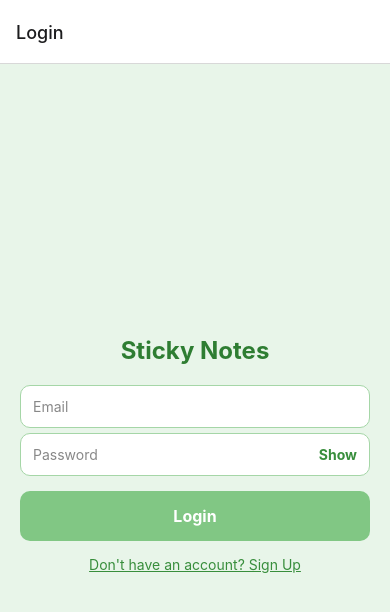
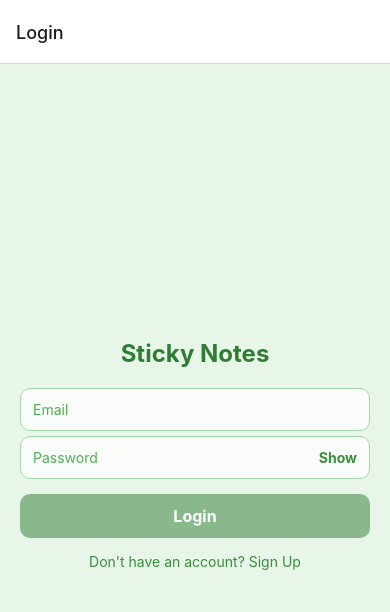
Before and after one commit to baburam04/project-frontend2, a React Native app: screen /Login in a window 390 px wide. Shown: the top 612 px of the page. Built offline with nearby package versions, Linux system fonts and the light colour scheme.

Commit message:
Reverted Changes

```diff
--- a/screens/ChecklistsScreen.js
+++ b/screens/ChecklistsScreen.js
@@ -1,4 +1,4 @@
-import React, { useState, useEffect, useCallback } from 'react';
+import React, { useState, useEffect } from 'react';
 import {
   View,
   Text,
@@ -7,12 +7,11 @@ import {
   FlatList,
   TextInput,
   Keyboard,
-  Alert,
-  ActivityIndicator
+  Alert
 } from 'react-native';
 import AsyncStorage from '@react-native-async-storage/async-storage';
 import Icon from 'react-native-vector-icons/MaterialIcons';
-import { useNavigation, useFocusEffect } from '@react-navigation/native';
+import { useNavigation } from '@react-navigation/native';
 import api from '../services/api';
 
 const ChecklistsScreen = () => {
@@ -21,43 +20,13 @@ const ChecklistsScreen = () => {
   const [newChecklistName, setNewChecklistName] = useState('');
   const [showInput, setShowInput] = useState(false);
   const [isOnline, setIsOnline] = useState(true);
-  const [isLoading, setIsLoading] = useState(true);
-  const [refreshing, setRefreshing] = useState(false);
   const navigation = useNavigation();
 
-  // Load token and checklists when screen focuses
-  useFocusEffect(
-    useCallback(() => {
-      const loadData = async () => {
-        setIsLoading(true);
-        try {
-          const token = await AsyncStorage.getItem('token');
-          if (!token) {
-            handleLogout();
-            return;
-          }
-          await loadChecklists();
-        } catch (error) {
-          console.error('Initial load error:', error);
-          Alert.alert('Error', 'Failed to load data');
-        } finally {
-          setIsLoading(false);
-        }
+  // Logout function with confirmation dialog
+  const handleLogout = () => {
+    console.log('Simple logout called');
+    navigation.navigate('Login'); // Basic navigation first
   };
-      loadData();
-    }, [])
-  );
-
-  const handleLogout = async () => {
-    try {
-      await AsyncStorage.multiRemove(['token', 'checklists']);
-      navigation.navigate('Login');
-    } catch (error) {
-      console.error('Logout error:', error);
-      Alert.alert('Error', 'Failed to logout');
-    }
-  };
-
   // Set header options with logout button
   useEffect(() => {
     navigation.setOptions({
@@ -73,28 +42,26 @@ const ChecklistsScreen = () => {
     });
   }, [navigation]);
 
+  const navigateToDashboard = (checklist) => {
+    navigation.navigate('Dashboard', {
+      checklistId: checklist.id,
+      checklistTitle: checklist.title
+    });
+  };
+  // Load checklists from storage
+  useEffect(() => {
     const loadChecklists = async () => {
       try {
+        // Try to load from API first
         const response = await api.get('/api/checklists');
-      const formattedChecklists = response.data.checklists.map(item => ({
-        id: item._id,
-        title: item.title,
-        createdAt: item.createdAt,
-        taskCount: item.taskCount || 0
-      }));
-      setChecklists(formattedChecklists);
-      await AsyncStorage.setItem('checklists', JSON.stringify(formattedChecklists));
+        setChecklists(response.data.checklists);
+        // Save the fresh data to local storage
+        await AsyncStorage.setItem('checklists', JSON.stringify(response.data.checklists));
         setIsOnline(true);
       } catch (error) {
-      console.log('API failed:', error.response?.data || error.message);
+        console.log('API failed, falling back to local storage');
         setIsOnline(false);
-
-      if (error.response?.status === 401) {
-        Alert.alert('Session Expired', 'Please login again');
-        handleLogout();
-        return;
-      }
-
+        // Fallback to local storage
         try {
           const localChecklists = await AsyncStorage.getItem('checklists');
           if (localChecklists) {
@@ -104,22 +71,10 @@ const ChecklistsScreen = () => {
           console.error('Failed to load local checklists:', localError);
           Alert.alert('Error', 'Failed to load checklists');
         }
-    } finally {
-      setRefreshing(false);
       }
     };
-
-  const handleRefresh = () => {
-    setRefreshing(true);
     loadChecklists();
-  };
-
-  const navigateToDashboard = (checklist) => {
-    navigation.navigate('Dashboard', {
-      checklistId: checklist.id,
-      checklistTitle: checklist.title
-    });
-  };
+  }, []);
 
   // Filter checklists based on search query
   const filteredChecklists = checklists.filter(checklist =>
@@ -130,81 +85,53 @@ const ChecklistsScreen = () => {
   const createChecklist = async () => {
     if (!newChecklistName.trim()) return;
 
-    Keyboard.dismiss();
-
-    const tempId = Date.now().toString();
     const newChecklist = {
-      id: tempId,
+      id: Date.now().toString(),
       title: newChecklistName.trim(),
-      createdAt: new Date().toISOString(),
-      taskCount: 0
+      createdAt: new Date().toISOString()
     };
 
     // Optimistic update
-    setChecklists(prev => [newChecklist, ...prev]);
+    const updatedChecklists = [newChecklist, ...checklists];
+    setChecklists(updatedChecklists);
 
     try {
       if (isOnline) {
+        // Try API first
         const response = await api.post('/api/checklists', {
           title: newChecklistName.trim()
         });
-        // Replace with server data
-        setChecklists(prev => [
-          {
-            id: response.data.checklist._id,
-            title: response.data.checklist.title,
-            createdAt: response.data.checklist.createdAt,
-            taskCount: 0
-          },
-          ...prev.filter(item => item.id !== tempId)
-        ]);
+        // Update with the server-generated ID if needed
+        setChecklists([response.data.checklist, ...checklists]);
       }
-      // Save to local storage
-      await AsyncStorage.setItem('checklists', JSON.stringify([newChecklist, ...checklists]));
+      // Save to local storage regardless of online status
+      await AsyncStorage.setItem('checklists', JSON.stringify(updatedChecklists));
     } catch (error) {
-      console.log('Failed to sync with server:', error);
+      console.log('Failed to sync with server, keeping local changes');
       setIsOnline(false);
-      Alert.alert('Error', 'Failed to create checklist');
-      // Revert optimistic update if API fails
-      setChecklists(prev => prev.filter(item => item.id !== tempId));
     }
 
     setNewChecklistName('');
     setShowInput(false);
+    Keyboard.dismiss();
   };
 
   // Delete checklist
   const deleteChecklist = async (checklistId) => {
-    Alert.alert(
-      'Delete Checklist',
-      'Are you sure you want to delete this checklist?',
-      [
-        { text: 'Cancel', style: 'cancel' },
-        {
-          text: 'Delete',
-          style: 'destructive',
-          onPress: async () => {
     // Optimistic update
-            setChecklists(prev => prev.filter(item => item.id !== checklistId));
+    const updatedChecklists = checklists.filter(item => item.id !== checklistId);
+    setChecklists(updatedChecklists);
 
     try {
       if (isOnline) {
         await api.delete(`/api/checklists/${checklistId}`);
       }
       // Update local storage
-              const updated = checklists.filter(item => item.id !== checklistId);
-              await AsyncStorage.setItem('checklists', JSON.stringify(updated));
+      await AsyncStorage.setItem('checklists', JSON.stringify(updatedChecklists));
     } catch (error) {
-              console.log('Failed to sync delete:', error);
+      console.log('Failed to sync delete with server, keeping local changes');
       setIsOnline(false);
-              // Revert if error
-              setChecklists(checklists);
-              Alert.alert('Error', 'Failed to delete checklist');
     }
-          }
-        }
-      ]
-    );
   };
 
   // Render each checklist item
@@ -215,14 +142,9 @@ const ChecklistsScreen = () => {
     >
       <View style={styles.checklistContent}>
         <Text style={styles.checklistTitle}>{item.title}</Text>
-        <View style={styles.checklistMeta}>
         <Text style={styles.checklistDate}>
-            {new Date(item.createdAt).toLocaleDateString()}
+          Created: {new Date(item.createdAt).toLocaleDateString()}
         </Text>
-          <Text style={styles.taskCount}>
-            {item.taskCount} {item.taskCount === 1 ? 'task' : 'tasks'}
-          </Text>
-        </View>
       </View>
       <TouchableOpacity
         style={styles.deleteButton}
@@ -232,14 +154,6 @@ const ChecklistsScreen = () => {
       </TouchableOpacity>
     </TouchableOpacity>
   );
-
-  if (isLoading) {
-    return (
-      <View style={styles.loadingContainer}>
-        <ActivityIndicator size="large" color="#007AFF" />
-      </View>
-    );
-  }
 
   return (
     <View style={styles.container}>
@@ -300,8 +214,6 @@ const ChecklistsScreen = () => {
             {searchQuery ? 'No matching checklists found' : 'No checklists yet'}
           </Text>
         }
-        refreshing={refreshing}
-        onRefresh={handleRefresh}
       />
 
       {/* Add Checklist Button */}
@@ -323,12 +235,7 @@ const styles = StyleSheet.create({
     backgroundColor: "#E8F5E9",
     padding: 16,
   },
-  loadingContainer: {
-    flex: 1,
-    justifyContent: 'center',
-    alignItems: 'center',
-    backgroundColor: "#E8F5E9",
-  },
+  // Add logout button style
   logoutButton: {
     marginRight: 15,
   },
@@ -418,17 +325,9 @@ const styles = StyleSheet.create({
     color: '#000',
     marginBottom: 4,
   },
-  checklistMeta: {
-    flexDirection: 'row',
-    justifyContent: 'space-between',
-  },
   checklistDate: {
     fontSize: 13,
     color: '#888',
-  },
-  taskCount: {
-    fontSize: 13,
-    color: '#007AFF',
   },
   deleteButton: {
     padding: 8,
--- a/screens/LoginScreen.js
+++ b/screens/LoginScreen.js
@@ -1,19 +1,9 @@
 import React, { useState, useEffect } from "react";
-import {
-  View,
-  Text,
-  TextInput,
-  TouchableOpacity,
-  Alert,
-  StyleSheet,
-  Keyboard,
-  ActivityIndicator
-} from "react-native";
+import { View, Text, TextInput, TouchableOpacity, Alert, StyleSheet } from "react-native";
 import AsyncStorage from "@react-native-async-storage/async-storage";
-import { useNavigation } from "@react-navigation/native";
-import { setAuthToken } from "../services/api"; // Import from your api.js
+import api from "../services/api";
 
-export default function LoginScreen() {
+export default function LoginScreen({ navigation }) {
   const [email, setEmail] = useState("");
   const [password, setPassword] = useState("");
   const [showPassword, setShowPassword] = useState(false);
@@ -23,18 +13,19 @@ export default function LoginScreen() {
     password: false
   });
   const [isSubmitting, setIsSubmitting] = useState(false);
-  const navigation = useNavigation();
 
   // Validation rules
   const validate = () => {
     const newErrors = {};
 
-    if (!email.trim()) {
+    // Email validation
+    if (!email) {
       newErrors.email = "Email is required";
     } else if (!/^[^\s@]+@[^\s@]+\.[^\s@]+$/.test(email)) {
-      newErrors.email = "Please enter a valid email";
+      newErrors.email = "Please enter a valid email address";
     }
 
+    // Password validation
     if (!password) {
       newErrors.password = "Password is required";
     } else if (password.length < 6) {
@@ -45,6 +36,7 @@ export default function LoginScreen() {
     return Object.keys(newErrors).length === 0;
   };
 
+  // Validate on input change
   useEffect(() => {
     if (Object.keys(touched).length > 0) {
       validate();
@@ -57,48 +49,29 @@ export default function LoginScreen() {
   };
 
   const handleLogin = async () => {
-    Keyboard.dismiss();
     setIsSubmitting(true);
-
-    if (!validate()) {
+    const isValid = validate();
+    if (!isValid) {
       setIsSubmitting(false);
       return;
     }
 
     try {
-      const response = await api.post("/api/auth/login", {
-        email: email.trim().toLowerCase(),
-        password
-      });
-
-      // Use the setAuthToken function from api.js
-      await setAuthToken(response.data.token);
-
-      // Clear form and navigate
-      setEmail("");
-      setPassword("");
+      const response = await api.post("/api/auth/login", { email, password });
+      await AsyncStorage.setItem("token", response.data.token);
       navigation.navigate("Checklists");
     } catch (error) {
-      let errorMessage = "Login failed. Please try again.";
-
-      if (error.response) {
-        if (error.response.status === 401) {
-          errorMessage = "Invalid email or password";
-        } else if (error.response.data?.message) {
-          errorMessage = error.response.data.message;
-        }
-      } else if (error.request) {
-        errorMessage = "Network error - please check your connection";
-      }
-
-      Alert.alert("Login Error", errorMessage);
+      Alert.alert(
+        "Login Failed",
+        error.response?.data?.message || "Invalid email or password"
+      );
     } finally {
       setIsSubmitting(false);
     }
   };
 
   return (
-    <View style={styles.container} accessibilityLabel="Login screen">
+    <View style={styles.container}>
       <Text style={styles.title}>Sticky Notes</Text>
 
       {/* Email Input */}
@@ -110,24 +83,14 @@ export default function LoginScreen() {
           onBlur={() => handleBlur("email")}
           style={[
             styles.input,
-            touched.email && errors.email && styles.inputError
+            touched.email && errors.email ? styles.inputError : null
           ]}
-          placeholderTextColor="#888"
+          placeholderTextColor="#4CAF50"
           keyboardType="email-address"
           autoCapitalize="none"
-          autoCorrect={false}
-          autoComplete="email"
-          textContentType="emailAddress"
-          accessibilityLabel="Email input"
-          accessibilityHint="Enter your email address"
-          importantForAutofill="yes"
-          id="loginEmailInput"
-          name="loginEmail"
         />
         {touched.email && errors.email && (
-          <Text style={styles.errorText} accessibilityLiveRegion="polite">
-            {errors.email}
-          </Text>
+          <Text style={styles.errorText}>{errors.email}</Text>
         )}
       </View>
 
@@ -135,7 +98,7 @@ export default function LoginScreen() {
       <View>
         <View style={[
           styles.passwordContainer,
-          touched.password && errors.password && styles.inputError
+          touched.password && errors.password ? styles.inputError : null
         ]}>
           <TextInput
             placeholder="Password"
@@ -144,21 +107,12 @@ export default function LoginScreen() {
             onBlur={() => handleBlur("password")}
             secureTextEntry={!showPassword}
             style={styles.passwordInput}
-            placeholderTextColor="#888"
+            placeholderTextColor="#4CAF50"
             autoCapitalize="none"
-            autoCorrect={false}
-            autoComplete="password"
-            textContentType="password"
-            accessibilityLabel="Password input"
-            accessibilityHint="Enter your password"
-            importantForAutofill="yes"
-            id="loginPasswordInput"
-            name="loginPassword"
           />
           <TouchableOpacity
             onPress={() => setShowPassword(!showPassword)}
             style={styles.showPasswordButton}
-            accessibilityLabel={showPassword ? "Hide password" : "Show password"}
           >
             <Text style={styles.showPasswordText}>
               {showPassword ? "Hide" : "Show"}
@@ -166,39 +120,26 @@ export default function LoginScreen() {
           </TouchableOpacity>
         </View>
         {touched.password && errors.password && (
-          <Text style={styles.errorText} accessibilityLiveRegion="polite">
-            {errors.password}
-          </Text>
+          <Text style={styles.errorText}>{errors.password}</Text>
         )}
       </View>
 
       <TouchableOpacity
         style={[
           styles.loginButton,
-          (Object.keys(errors).length > 0 || isSubmitting) && styles.disabledButton
+          (Object.keys(errors).length > 0 || isSubmitting) ? styles.disabledButton : null
         ]}
         onPress={handleLogin}
         disabled={Object.keys(errors).length > 0 || isSubmitting}
-        accessibilityRole="button"
-        accessibilityLabel={isSubmitting ? "Logging in" : "Login button"}
-        accessibilityState={{ disabled: isSubmitting || Object.keys(errors).length > 0 }}
       >
-        {isSubmitting ? (
-          <ActivityIndicator color="#fff" />
-        ) : (
-          <Text style={styles.loginButtonText}>Login</Text>
-        )}
+        <Text style={styles.loginButtonText}>
+          {isSubmitting ? "Logging in..." : "Login"}
+        </Text>
       </TouchableOpacity>
 
-      <TouchableOpacity
-        onPress={() => navigation.navigate("Register")}
-        accessibilityRole="button"
-        accessibilityLabel="Navigate to sign up screen"
-      >
-        <Text style={styles.link}>
-          Don't have an account? Sign Up
-        </Text>
-      </TouchableOpacity>
+      <Text style={styles.link} onPress={() => navigation.navigate("Register")}>
+        Don't have an account? Sign Up
+      </Text>
     </View>
   );
 }
@@ -223,8 +164,8 @@ const styles = StyleSheet.create({
     padding: 12,
     marginBottom: 5,
     borderRadius: 10,
-    backgroundColor: "#fff",
-    color: "#333",
+    backgroundColor: "rgba(255, 255, 255, 0.8)",
+    color: "#2E7D32",
   },
   inputError: {
     borderColor: "#f44336",
@@ -235,13 +176,13 @@ const styles = StyleSheet.create({
     borderWidth: 1,
     borderColor: "#A5D6A7",
     borderRadius: 10,
-    backgroundColor: "#fff",
+    backgroundColor: "rgba(255, 255, 255, 0.8)",
     marginBottom: 5,
   },
   passwordInput: {
     flex: 1,
     padding: 12,
-    color: "#333",
+    color: "#2E7D32",
   },
   showPasswordButton: {
     padding: 12,
@@ -251,14 +192,14 @@ const styles = StyleSheet.create({
     fontWeight: "bold",
   },
   loginButton: {
-    backgroundColor: "#2E7D32",
-    paddingVertical: 15,
+    backgroundColor: "rgba(46, 125, 50, 0.85)",
+    paddingVertical: 12,
     borderRadius: 10,
     alignItems: "center",
     marginTop: 10,
   },
   disabledButton: {
-    backgroundColor: "#81C784",
+    backgroundColor: "rgba(46, 125, 50, 0.5)",
   },
   loginButtonText: {
     color: "#fff",
@@ -269,7 +210,6 @@ const styles = StyleSheet.create({
     marginTop: 15,
     textAlign: "center",
     color: "#388E3C",
-    textDecorationLine: "underline",
   },
   errorText: {
     color: "#f44336",
```
Also changed, not shown: services/api.js (+2 -80 lines). Lines whose indentation alone changed are shown as unchanged.
